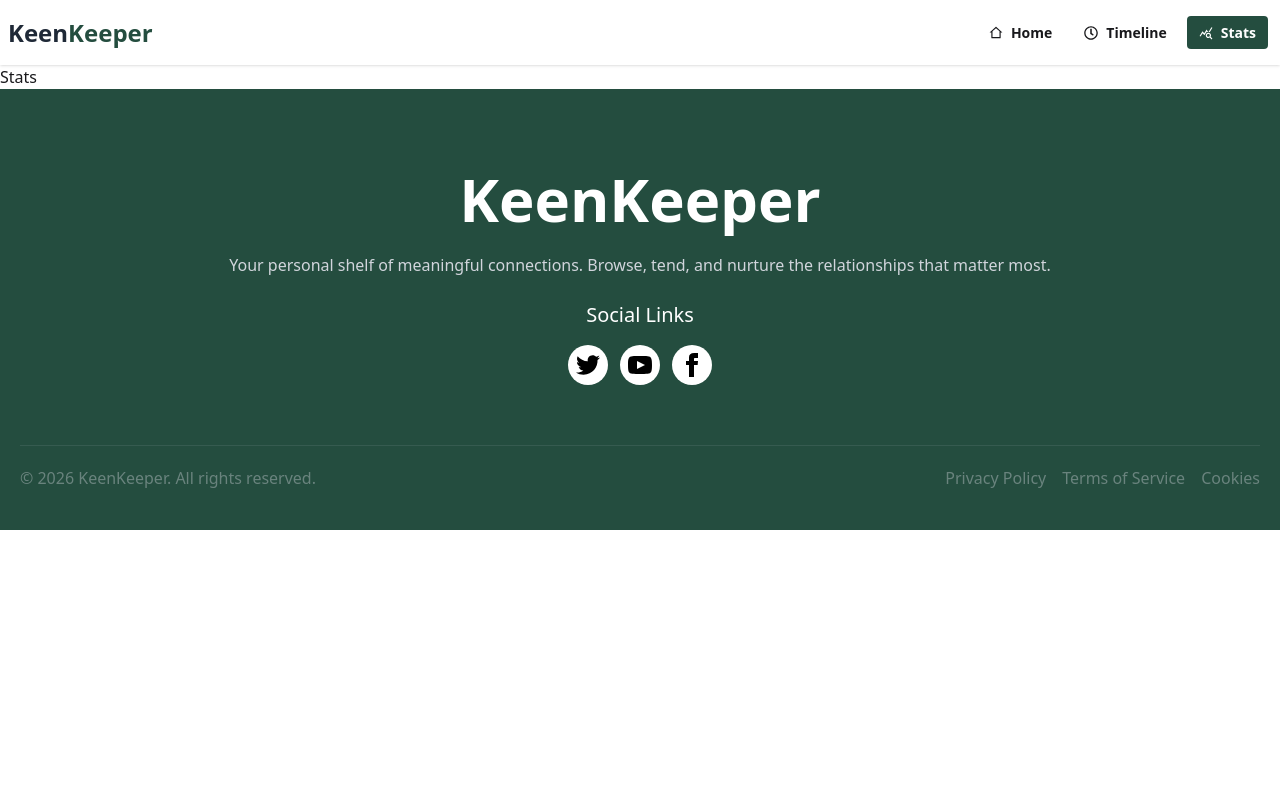
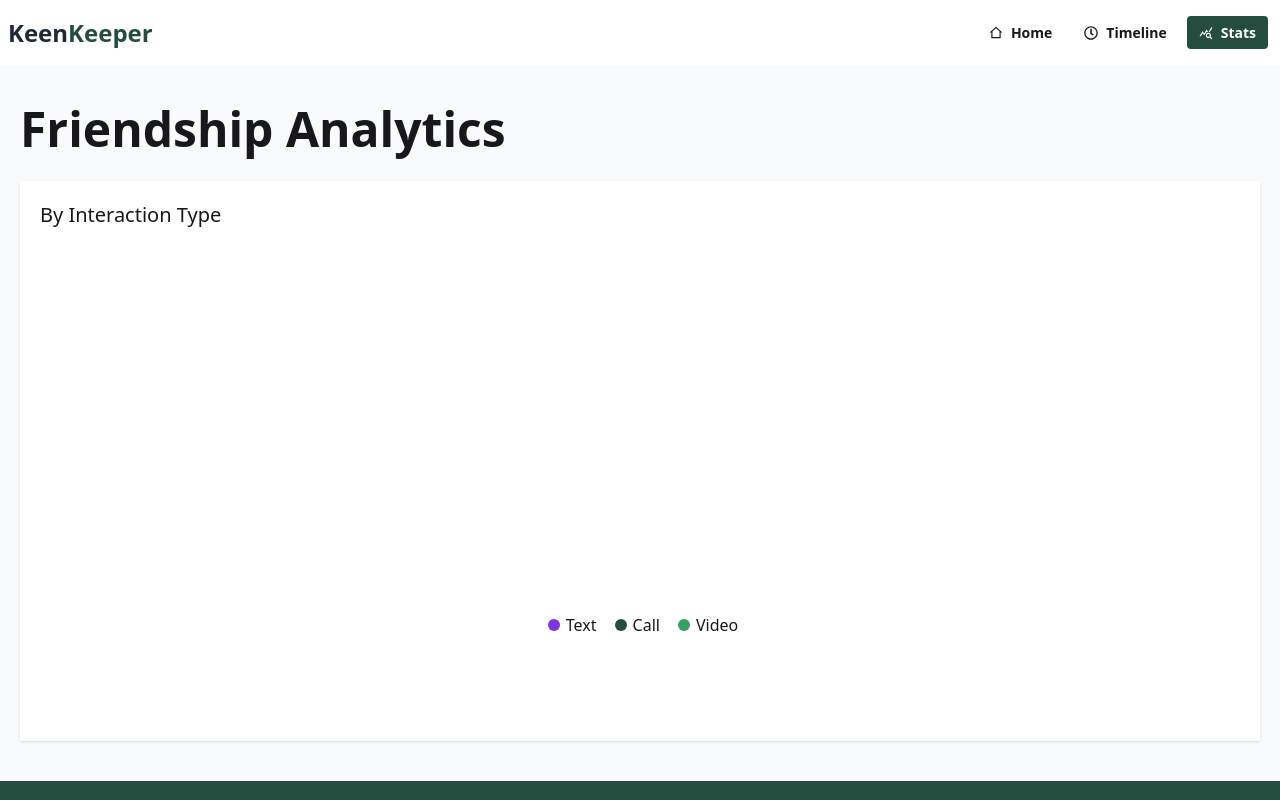
Before and after one commit to shariarnafis45/Keen-Keeper, a Next.js app: page /stats in a window 1280 px wide. Shown: the top 800 px of the page. Built offline with nearby package versions, Linux system fonts and the light colour scheme.

Commit message:
added chart

```diff
--- a/package.json
+++ b/package.json
@@ -14,7 +14,8 @@
     "react-dom": "19.2.4",
     "react-icons": "^5.6.0",
     "react-spinners": "^0.17.0",
-    "react-toastify": "^11.0.5"
+    "react-toastify": "^11.0.5",
+    "recharts": "^3.8.1"
   },
   "devDependencies": {
     "@tailwindcss/postcss": "^4",
--- a/src/app/globals.css
+++ b/src/app/globals.css
@@ -1,2 +1,15 @@
 @import "tailwindcss";
 @plugin "daisyui";
+
+.recharts-sector:focus,
+.recharts-curve:focus,
+.recharts-wrapper:focus,
+.recharts-surface:focus {
+    outline: none !important;
+    border: none !important;
+    box-shadow: none !important;
+}
+
+svg:focus {
+    outline: none !important;
+}
--- a/src/app/not-found.jsx
+++ b/src/app/not-found.jsx
@@ -1,10 +1,17 @@
+import Link from 'next/link';
 import React from 'react';
+import { RiHome2Line } from 'react-icons/ri';
 
 const ErrorPage = () => {
     return (
         <div className='min-h-screen flex flex-col justify-center items-center'>
             <h2 className='text-9xl font-bold text-[#244D3F]'>404</h2>
             <p className='text-2xl mt-3 font-medium'>Page Not Found</p>
+            <Link href={'/'}>
+              <button className="btn bg-[#244D3F] text-white mt-5">
+                <RiHome2Line/> Back to home
+              </button>
+            </Link>
         </div>
     );
 };
--- a/src/app/stats/page.jsx
+++ b/src/app/stats/page.jsx
@@ -1,11 +1,26 @@
-import React from 'react';
+import Chart from "@/components/shared/Chart";
+
+import { GoDotFill } from "react-icons/go";
 
 const StatsPage = () => {
-    return (
-        <div>
-            Stats
+  return (
+    <div className="bg-[#F8FAFC] py-10 px-5">
+      <div className="max-w-7xl mx-auto">
+        <h2 className="text-5xl font-bold">Friendship Analytics</h2>
+        <div className="min-h-[70vh] bg-white mt-7 shadow-sm p-5">
+          <h2 className="text-xl font-medium">By Interaction Type</h2>
+          <div className="flex flex-col justify-center items-center">
+            <Chart/>
+            <div className="flex gap-3">
+                <p className="flex items-center font-medium"><GoDotFill className="text-2xl text-[#7E35E1]" /> Text</p>
+                <p className="flex items-center font-medium"><GoDotFill className="text-2xl text-[#244D3F]" /> Call</p>
+                <p className="flex items-center font-medium"><GoDotFill className="text-2xl text-[#37A163]" /> Video</p>
+            </div>
+          </div>
         </div>
-    );
+      </div>
+    </div>
+  );
 };
 
 export default StatsPage;
--- a/src/components/shared/Actions.jsx
+++ b/src/components/shared/Actions.jsx
@@ -15,7 +15,9 @@ const Actions = ({ selectFriend }) => {
       actionType: type,
       date: new Date().toISOString(),
     };
-    toast.success(`${type} with ${selectFriend.name}`)
+    toast.success(`${type} with ${selectFriend.name}`,{
+      position: "top-center",
+    })
     setTimeline([...timeline, newActivity])
   };
 
--- /dev/null
+++ b/src/components/shared/Chart.jsx
@@ -0,0 +1,57 @@
+"use client";
+import { FriendContext } from "@/context/FriendContext";
+import React, { useContext } from "react";
+import { Cell, Pie, PieChart, ResponsiveContainer, Tooltip } from "recharts";
+
+const Chart = () => {
+  const { timeline } = useContext(FriendContext);
+  let call = 0;
+  let text = 0;
+  let video = 0;
+  timeline.forEach((data) => {
+    if (data.actionType === "text") {
+      text += 1;
+    } else if (data.actionType === "call") {
+      call += 1;
+    } else if (data.actionType === "video") {
+      video += 1;
+    }
+  });
+  const chartData = [
+    { name: "call", value: call },
+    { name: "text", value: text },
+    { name: "video", value: video },
+  ];
+
+  const colors = ["#1F4D3A", "#7C3AED", "#2F9E66"];
+  return (
+    <div className="max-w-md h-96">
+
+        <PieChart
+          width={300}
+          height={300}
+        >
+          <Pie
+            data={chartData}
+            dataKey="value"
+            nameKey="name"
+            innerRadius={90}
+            outerRadius={120}
+            cornerRadius={10}
+            paddingAngle={5}
+            stroke="none"
+            strokeWidth={0}
+            isAnimationActive={true}
+          >
+            {chartData.map((data, i) => (
+              <Cell key={i} fill={colors[i]} />
+            ))}
+          </Pie>
+          <Tooltip />
+        </PieChart>
+
+    </div>
+  );
+};
+
+export default Chart;
```
Also changed, not shown: 1 other file (tests, documents, lock files or other folders).
